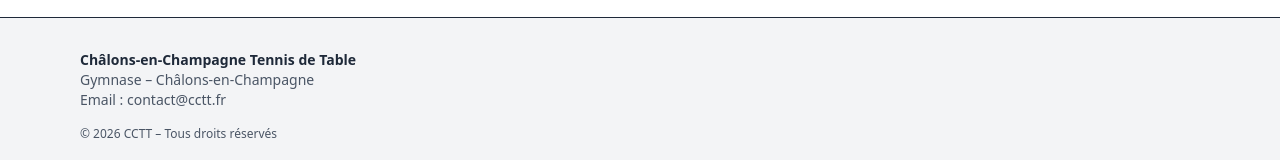
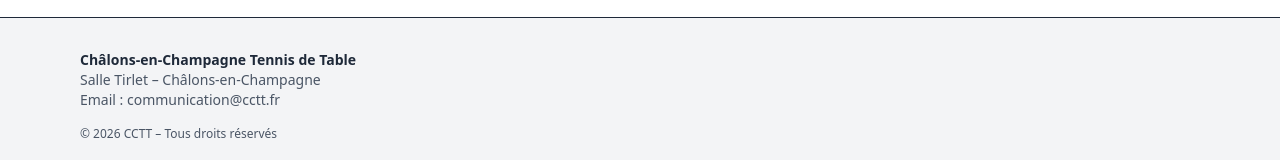
Before and after one commit to jesared/club-cctt, a Next.js app: page / in a window 1280 px wide. Shown: the part 666-826 px from the top of the page. Built offline with nearby package versions, Linux system fonts and the light colour scheme.

Commit message:
Mise à jour des informations de contact dans le pied de page

```diff
--- a/components/Footer.tsx
+++ b/components/Footer.tsx
@@ -5,8 +5,8 @@ export default function Footer() {
         <p className="font-semibold text-gray-800">
           Châlons-en-Champagne Tennis de Table
         </p>
-        <p>Gymnase – Châlons-en-Champagne</p>
-        <p>Email : contact@cctt.fr</p>
+        <p>Salle Tirlet – Châlons-en-Champagne</p>
+        <p>Email : communication@cctt.fr</p>
 
         <p className="mt-4 text-xs">
           © {new Date().getFullYear()} CCTT – Tous droits réservés
```
